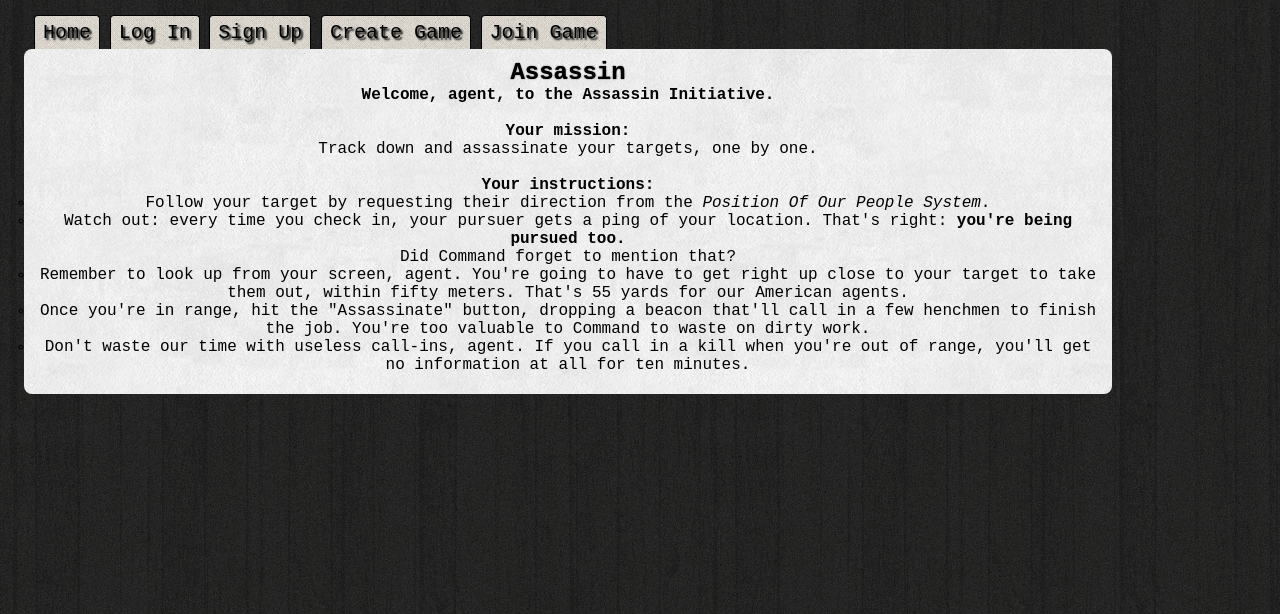
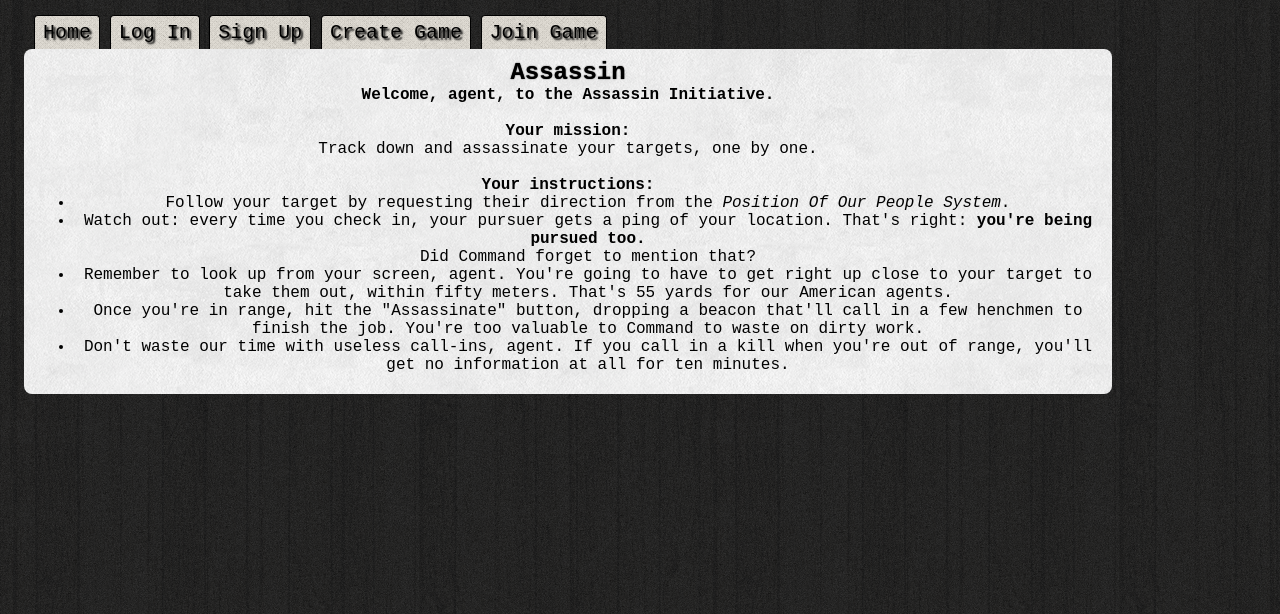
Before and after one commit to ste920ven/forebrains, a Flask app: page / in a window 1280 px wide. Shown: the top 614 px of the page. Run offline with Flask 2, Linux system fonts and the light colour scheme; parts of the project's set-up code (start-up, migrations or seed data) failed here and were passed over; some libraries are stand-ins or nearby versions.

Commit message:
list style

```diff
--- a/static/css/main.css
+++ b/static/css/main.css
@@ -115,8 +115,9 @@ td                 {
 		   margin:0px 4px 0px 15px;
                    }
 
-ul.circle            {
-                   list-style-type:circle;
+ul.circle          {
+                   padding-left:40px;
+                   list-style-type:disc;
                    }
 
 h2                 {
```
